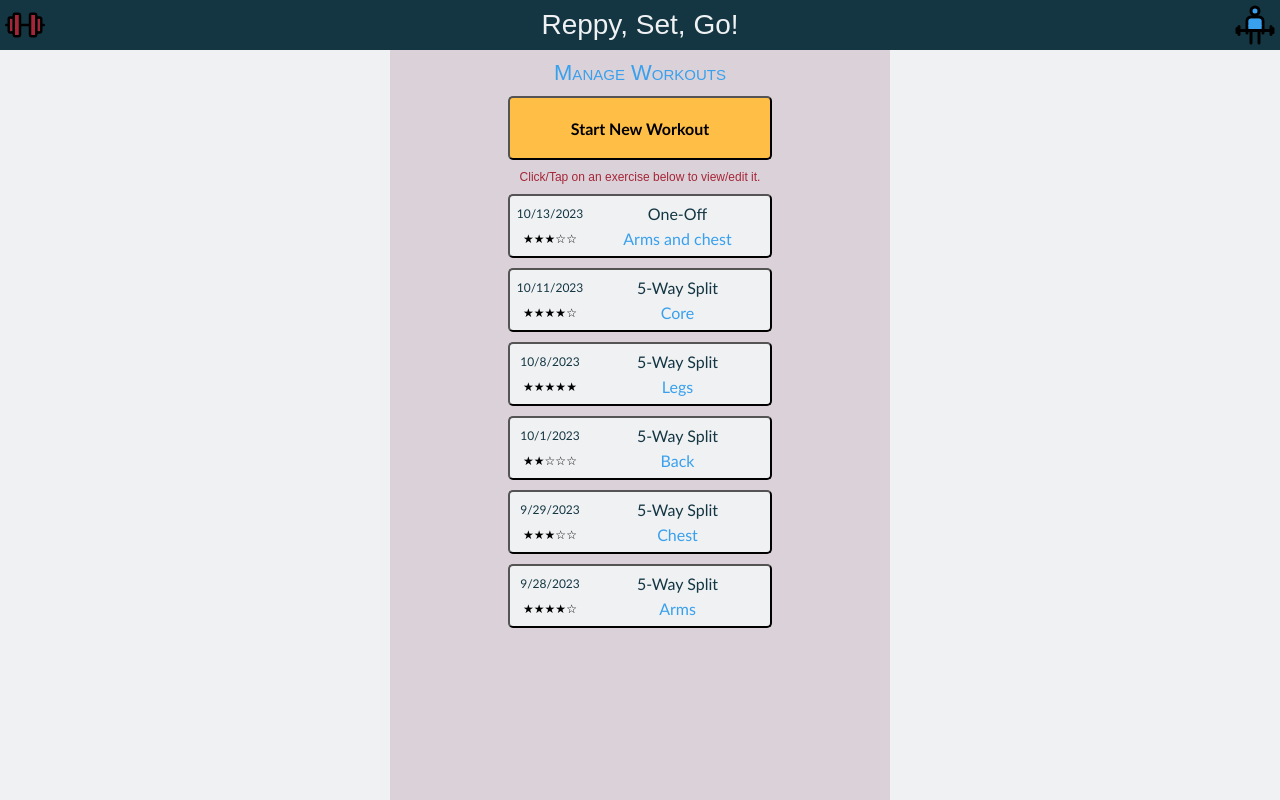
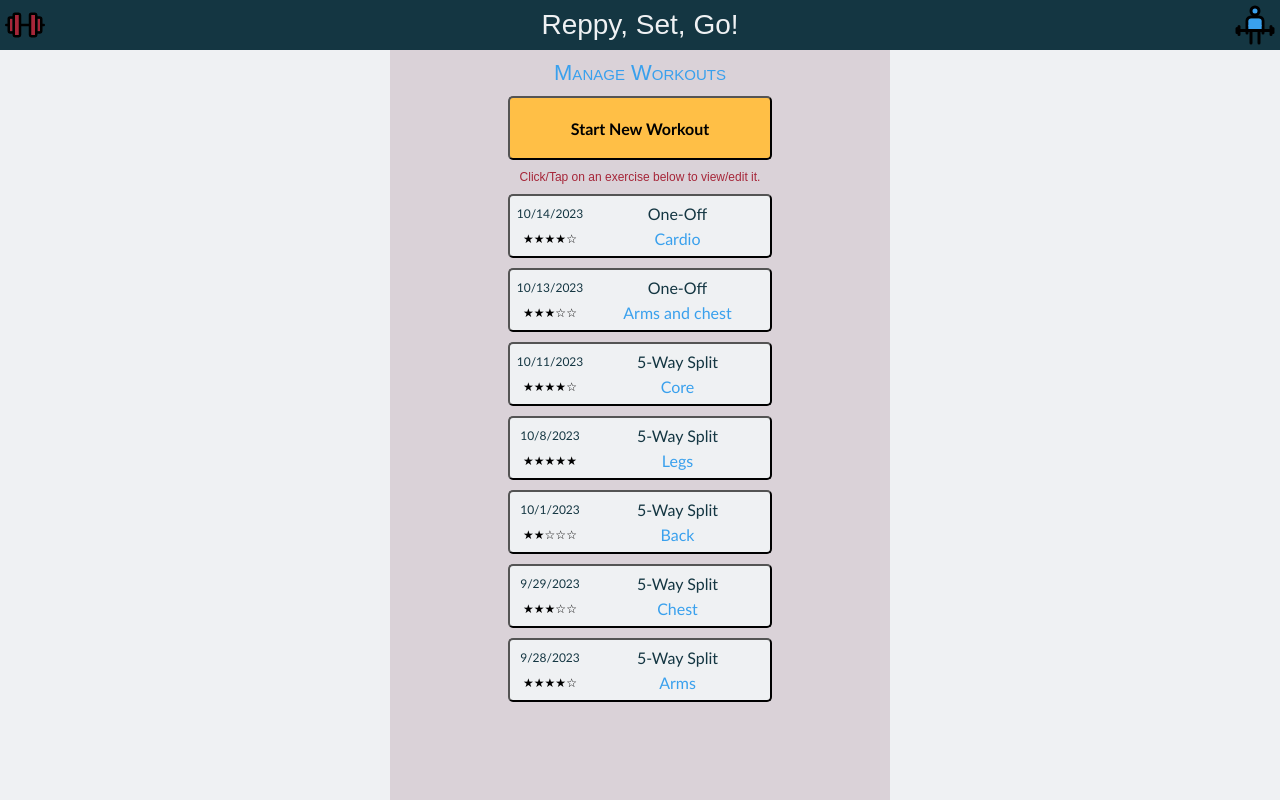
Before and after one commit to julesnuggy/reppy-set-go, a React (Vite) app: page / in a window 1280 px wide. Built offline with nearby package versions, Linux system fonts and the light colour scheme.

Commit message:
Extract fake data

```diff
--- /dev/null
+++ b/src/fake_data.ts
@@ -0,0 +1,46 @@
+import { Workout } from './interfaces/Workout.js';
+
+export const FAKE_WORKOUTS: Workout[] = [
+  {
+    date: new Date(2023, 9, 14),
+    name: 'Cardio',
+    rating: 4,
+    routine: 'One-Off'
+  },
+  {
+    date: new Date(2023, 9, 13),
+    name: 'Arms and chest',
+    rating: 3,
+    routine: 'One-Off'
+  },
+  {
+    date: new Date(2023, 9, 11),
+    name: 'Core',
+    rating: 4,
+    routine: '5-Way Split'
+  },
+  {
+    date: new Date(2023, 9, 8),
+    name: 'Legs',
+    rating: 5,
+    routine: '5-Way Split'
+  },
+  {
+    date: new Date(2023, 9, 1),
+    name: 'Back',
+    rating: 2,
+    routine: '5-Way Split'
+  },
+  {
+    date: new Date(2023, 8, 29),
+    name: 'Chest',
+    rating: 3,
+    routine: '5-Way Split'
+  },
+  {
+    date: new Date(2023, 8, 28),
+    name: 'Arms',
+    rating: 4,
+    routine: '5-Way Split'
+  }
+];
--- a/src/pages/ManageWorkouts.tsx
+++ b/src/pages/ManageWorkouts.tsx
@@ -1,49 +1,11 @@
 import Button from '../components/Button';
+import { FAKE_WORKOUTS } from '../fake_data';
 import { Workout } from '../interfaces/Workout';
 import styles from './ManageWorkouts.module.scss';
 
 type HistoryProps = {
   workout: Workout;
 }
-
-const FAKE_DATA: Workout[] = [
-  {
-    date: new Date(2023, 9, 13),
-    name: 'Arms and chest',
-    rating: 3,
-    routine: 'One-Off'
-  },
-  {
-    date: new Date(2023, 9, 11),
-    name: 'Core',
-    rating: 4,
-    routine: '5-Way Split'
-  },
-  {
-    date: new Date(2023, 9, 8),
-    name: 'Legs',
-    rating: 5,
-    routine: '5-Way Split'
-  },
-  {
-    date: new Date(2023, 9, 1),
-    name: 'Back',
-    rating: 2,
-    routine: '5-Way Split'
-  },
-  {
-    date: new Date(2023, 8, 29),
-    name: 'Chest',
-    rating: 3,
-    routine: '5-Way Split'
-  },
-  {
-    date: new Date(2023, 8, 28),
-    name: 'Arms',
-    rating: 4,
-    routine: '5-Way Split'
-  }
-];
 
 const HistoryButton = ({ workout }: HistoryProps) => {
   const starRating = '★'.repeat(workout.rating) + '☆'.repeat((5 - workout.rating));
@@ -64,7 +26,7 @@ const ManageWorkouts = () => {
       <h2 className={styles.title}>Manage Workouts</h2>
       <Button className={styles.start}>Start New Workout</Button>
       <p className={styles.info_text}>Click/Tap on an exercise below to view/edit it.</p>
-      {FAKE_DATA.map((workout) => <HistoryButton key={`${workout.date}_${workout.name}`} workout={workout} />)}
+      {FAKE_WORKOUTS.map((workout) => <HistoryButton key={`${workout.date}_${workout.name}`} workout={workout} />)}
     </div>
   );
 };
```
